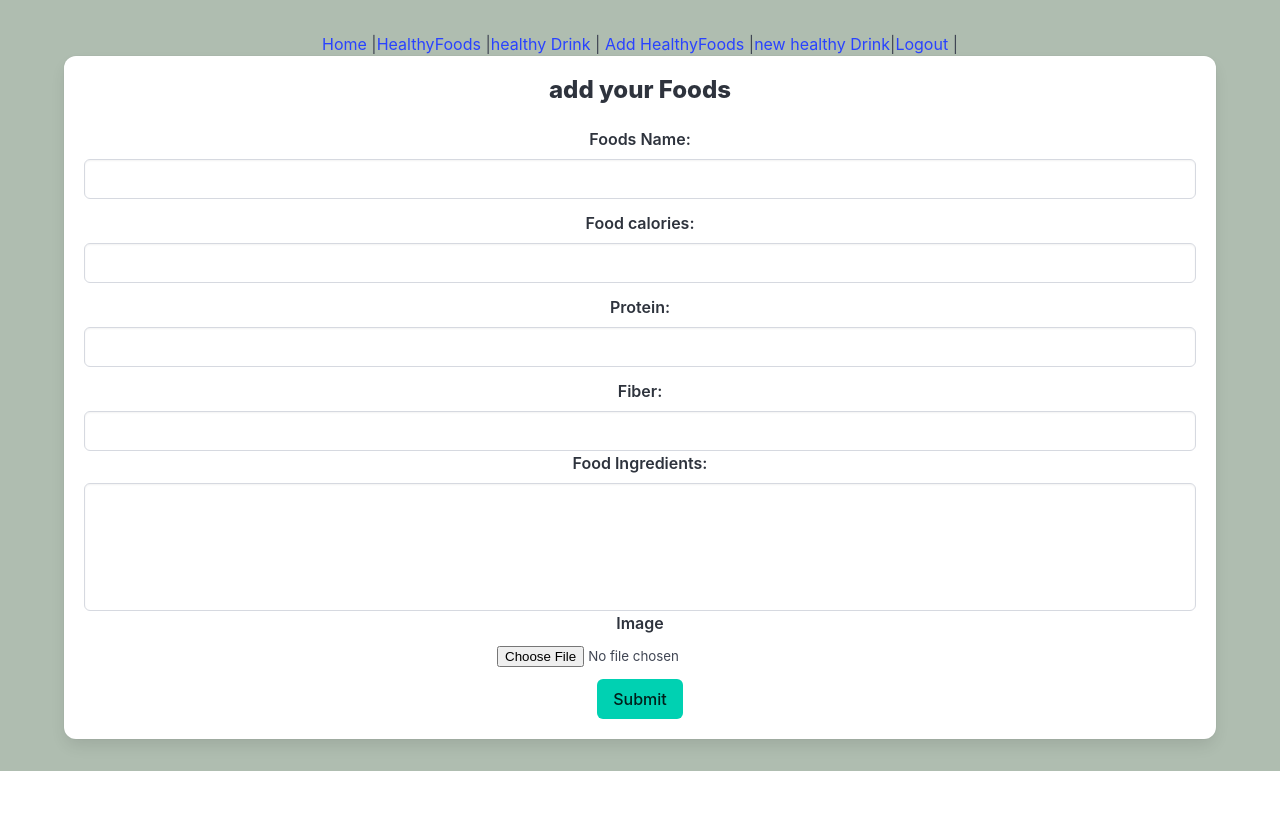
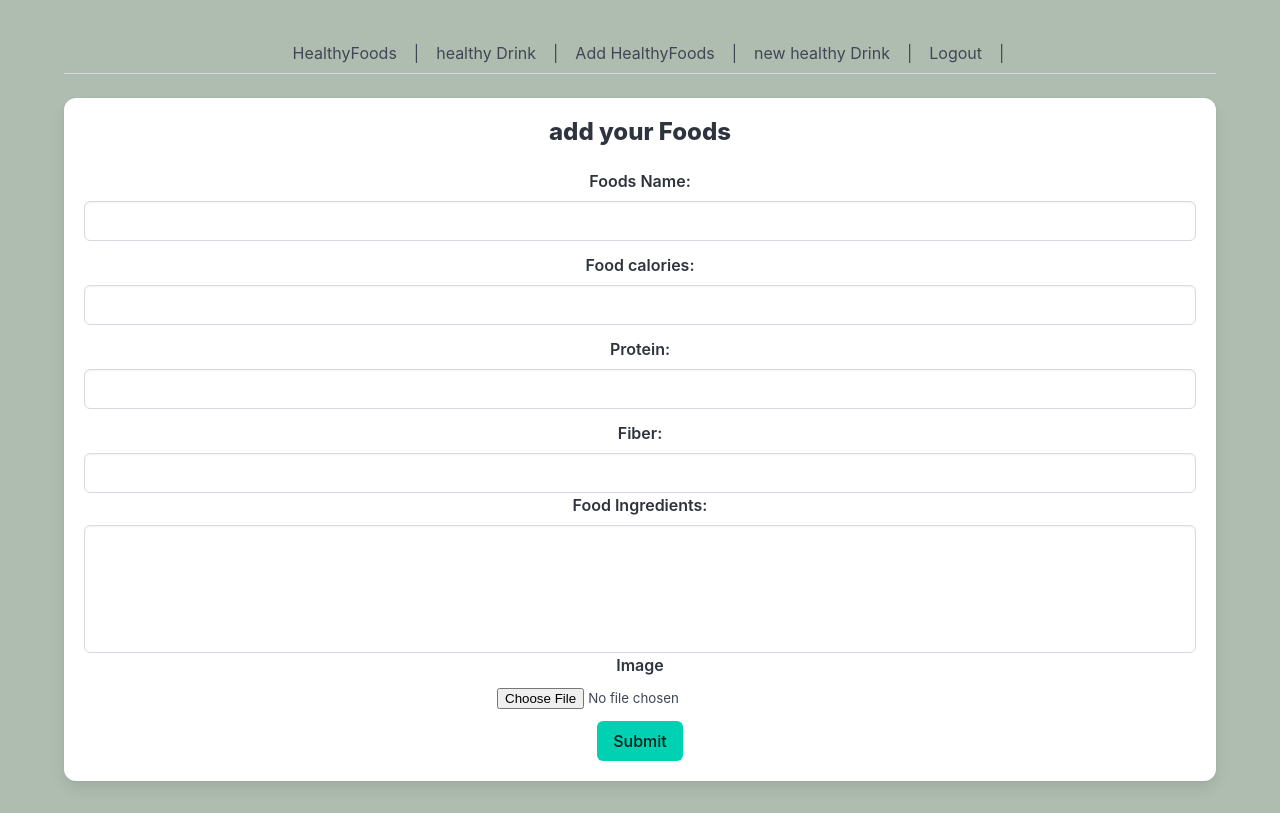
Before and after one commit to shouq3s/healthyFoods-frontend, a React (Vite) app: page /healthyfoods/new in a window 1280 px wide. Built offline with nearby package versions, Linux system fonts and the light colour scheme; no server answers.

Commit message:
add css to navbar page

```diff
--- a/src/components/NavBar.jsx
+++ b/src/components/NavBar.jsx
@@ -5,15 +5,17 @@ function NavBar() {
   return (
     <>
 
-     <nav >
+     <nav  className="tabs is-centered is-boxed">
+     <div className="container">
      <ul>
-      <Link to='/'>Home </Link>|
+
      <Link to='/healthyfoods'>HealthyFoods </Link>|
      <Link to='/healthydrinks'>healthy Drink   </Link>|
      <Link to='/healthyfoods/new'> Add HealthyFoods</Link> |
      <Link to='/healthydrinks/new'>new healthy Drink</Link>|
      <Link to='/logout'>Logout </Link>|
      </ul>
+     </div>
      </nav>
 
      </>
```
